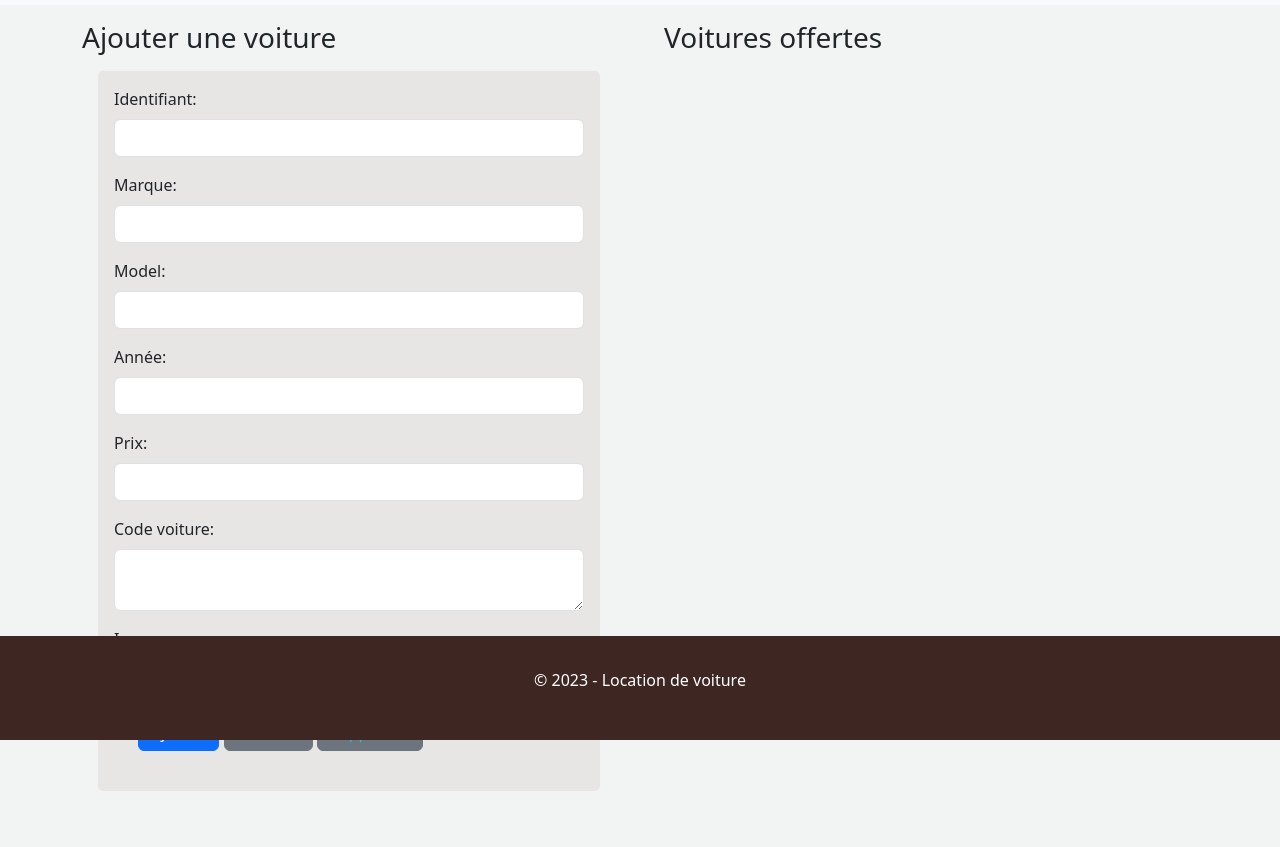
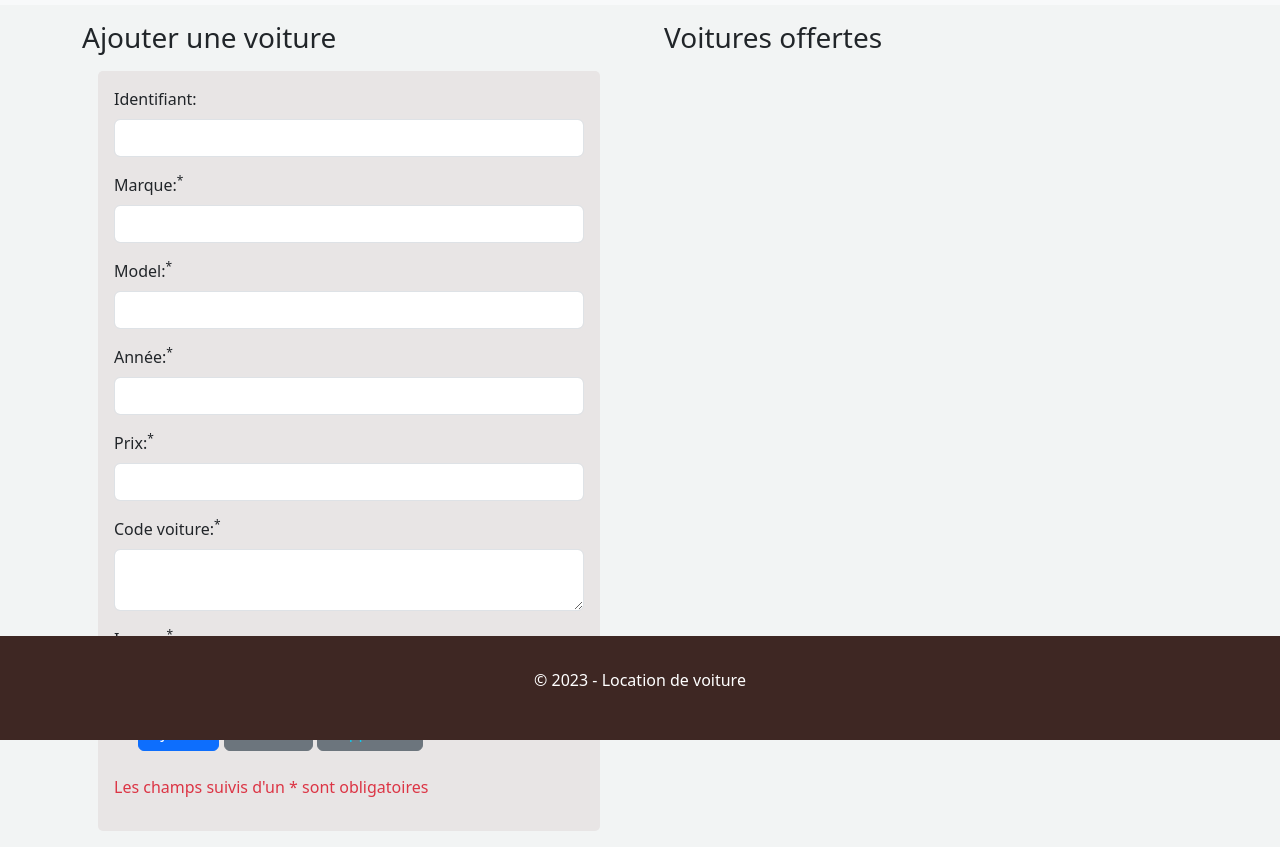
Before and after one commit to Oumar1519/ProjetFinal2023, a plain HTML site: page ajoutVoiture.html in a window 1280 px wide. Shown: the part 60-907 px from the top of the page. Before the commit the page ends 867 px from the top, so only its background shows below. Drawn offline with nearby package versions, Linux system fonts and the light colour scheme; no server answers.

Commit message:
Projet retravaillé 2

```diff
--- a/ajoutVoiture.html
+++ b/ajoutVoiture.html
@@ -47,28 +47,28 @@
                     <input type="text" class="form-control" name="id" id="id">
                 </div>
                 <div class="mb-3">
-                    <label for="marque" class="form-label">Marque:</label>
+                    <label for="marque" class="form-label">Marque:<sup>*</sup></label>
                     <input type="text" class="form-control" name="marque" id="marque" required>
                 </div>
                 <div class="mb-3">
-                    <label for="modele" class="form-label">Model:</label>
+                    <label for="modele" class="form-label">Model:<sup>*</sup></label>
                     <input type="text" class="form-control" name="medele" id="modele" required minlength="5">
                 </div>
                 <div class="mb-3">
-                    <label for="annee" class="form-label">Année:</label>
+                    <label for="annee" class="form-label">Année:<sup>*</sup></label>
                     <input type="text" class="form-control" name="annee" id="annee" required>
                 </div>
                 <div class="mb-3">
-                    <label for="prix" class="form-label">Prix:</label>
+                    <label for="prix" class="form-label">Prix:<sup>*</sup></label>
                     <input type="text" class="form-control" name="prix" id="prix" required>
                 </div>
                 <div class="mb-3">
-                    <label for="codeVoiture" class="form-label">Code voiture:</label>
-                    <textarea name="codeVoiture" id="codeVoiture" class="form-control"></textarea>
+                    <label for="codeVoiture" class="form-label">Code voiture:<sup>*</sup></label>
+                    <textarea name="codeVoiture" id="codeVoiture" class="form-control" required></textarea>
                     <p class="alert alert-danger d-none my-2" role="alert"></p>
                 </div>
                 <div class="mb-3">
-                    <label for="urlImage" class="form-label">Image:</label>
+                    <label for="urlImage" class="form-label">Image:<sup>*</sup></label>
                     <input type="url" class="form-control" name="urlImage" id="urlImage" required>
                 </div>
                 <div class="mb-3 col-md justify-content-center mx-4">
@@ -76,7 +76,7 @@
                     <input type="button" class="btn text-info btn-secondary mb-2" value="Modifier" onclick="modifierVoiture()">
                     <input type="button" class="btn text-info btn-secondary mb-2" value="Supprimer" onclick="supprimerVoiture()">
                 </div>
-
+                <p class="text-danger">Les champs suivis d'un * sont obligatoires</p>
             </form>
         </section>
         <section class="col-sm">
```
Also changed, not shown: index.html (+4 -2 lines).
